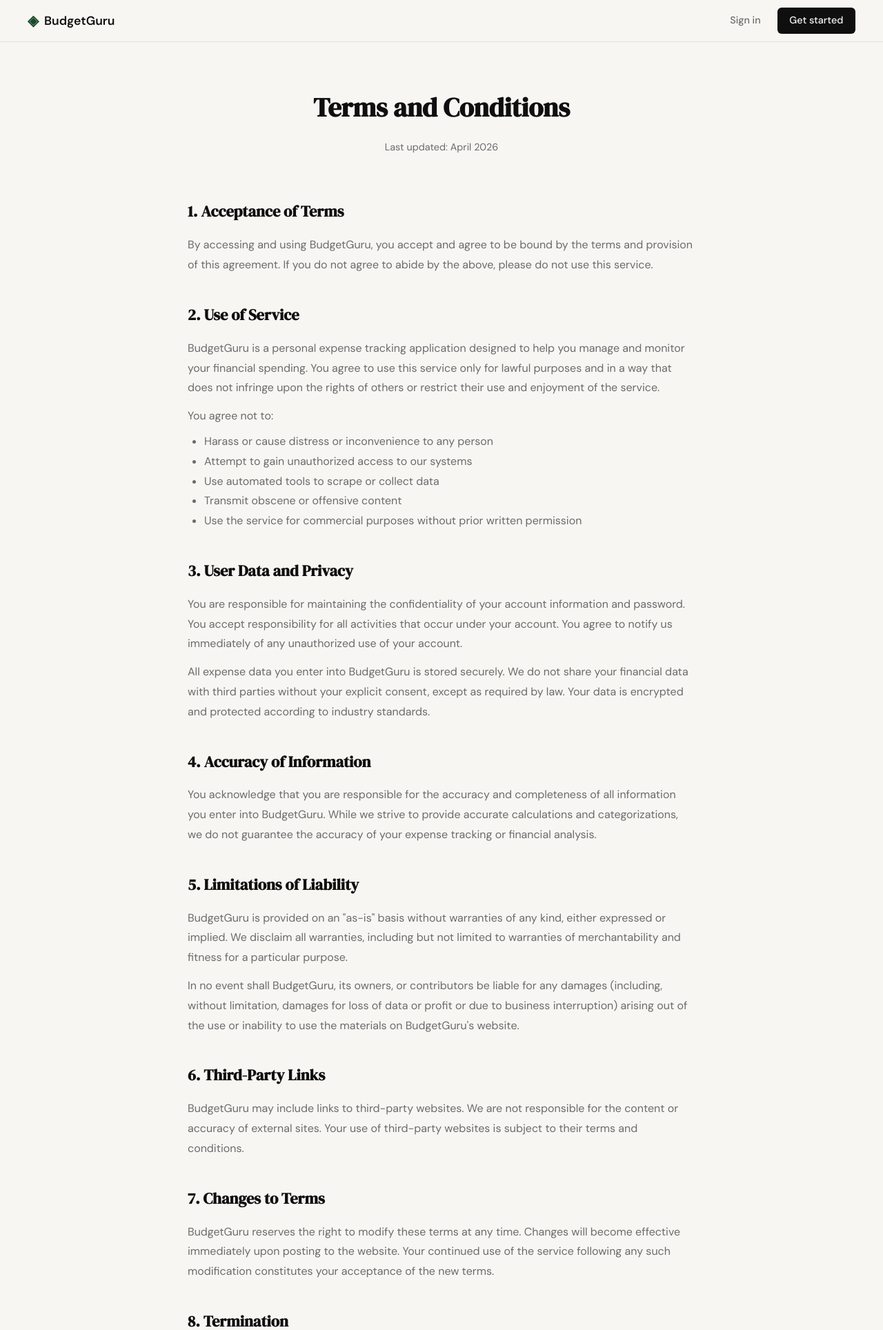
After one commit to Himmu725/BudgetGuru, a Flask app: page /terms in a window 1280 px wide. The commit adds this page. Shown: the top 1928 px of the page at 69% size. Run offline with Flask 3, Linux system fonts and the light colour scheme.

Commit message:
terms & condition

```diff
--- a/app.py
+++ b/app.py
@@ -20,6 +20,11 @@ def register():
 @app.route("/login")
 def login():
     return render_template("login.html")
+
+
+@app.route("/terms")
+def terms():
+    return render_template("terms.html")
 
 
 # ------------------------------------------------------------------ #
--- a/templates/base.html
+++ b/templates/base.html
@@ -35,7 +35,7 @@
             <span class="footer-name">BudgetGuru</span>
             <p class="footer-copy">Track every rupee. Own your finances.</p>
             <div class="footer-links">
-                <a href="#">Terms and Conditions</a>
+                <a href="{{ url_for('terms') }}">Terms and Conditions</a>
                 <br/>
                 <a href="#">Privacy Policy</a>
             </div>
--- /dev/null
+++ b/templates/terms.html
@@ -0,0 +1,122 @@
+{% extends "base.html" %}
+
+{% block title %}Terms and Conditions — BudgetGuru{% endblock %}
+
+{% block content %}
+
+<section class="cta-section" style="padding: 4rem 2rem;">
+    <div class="cta-inner">
+        <h1 class="cta-title">Terms and Conditions</h1>
+        <p class="cta-body" style="color: var(--ink-muted); font-size: 0.9rem; margin-bottom: 0;">Last updated: April 2026</p>
+    </div>
+</section>
+
+<div style="max-width: 800px; margin: 0 auto; padding: 0 2rem 5rem; color: var(--ink);">
+
+    <div style="margin-bottom: 2.5rem;">
+        <h2 style="font-family: var(--font-display); font-size: 1.4rem; color: var(--ink); margin-bottom: 1rem;">1. Acceptance of Terms</h2>
+        <p style="color: var(--ink-muted); line-height: 1.8;">
+            By accessing and using BudgetGuru, you accept and agree to be bound by the terms and provision of this agreement.
+            If you do not agree to abide by the above, please do not use this service.
+        </p>
+    </div>
+
+    <div style="margin-bottom: 2.5rem;">
+        <h2 style="font-family: var(--font-display); font-size: 1.4rem; color: var(--ink); margin-bottom: 1rem;">2. Use of Service</h2>
+        <p style="color: var(--ink-muted); line-height: 1.8;">
+            BudgetGuru is a personal expense tracking application designed to help you manage and monitor your financial spending.
+            You agree to use this service only for lawful purposes and in a way that does not infringe upon the rights of others
+            or restrict their use and enjoyment of the service.
+        </p>
+        <p style="color: var(--ink-muted); line-height: 1.8; margin-top: 0.75rem;">
+            You agree not to:
+        </p>
+        <ul style="color: var(--ink-muted); line-height: 1.8; padding-left: 1.5rem; margin-top: 0.5rem;">
+            <li>Harass or cause distress or inconvenience to any person</li>
+            <li>Attempt to gain unauthorized access to our systems</li>
+            <li>Use automated tools to scrape or collect data</li>
+            <li>Transmit obscene or offensive content</li>
+            <li>Use the service for commercial purposes without prior written permission</li>
+        </ul>
+    </div>
+
+    <div style="margin-bottom: 2.5rem;">
+        <h2 style="font-family: var(--font-display); font-size: 1.4rem; color: var(--ink); margin-bottom: 1rem;">3. User Data and Privacy</h2>
+        <p style="color: var(--ink-muted); line-height: 1.8;">
+            You are responsible for maintaining the confidentiality of your account information and password.
+            You accept responsibility for all activities that occur under your account. You agree to notify us
+            immediately of any unauthorized use of your account.
+        </p>
+        <p style="color: var(--ink-muted); line-height: 1.8; margin-top: 0.75rem;">
+            All expense data you enter into BudgetGuru is stored securely. We do not share your financial data
+            with third parties without your explicit consent, except as required by law. Your data is encrypted
+            and protected according to industry standards.
+        </p>
+    </div>
+
+    <div style="margin-bottom: 2.5rem;">
+        <h2 style="font-family: var(--font-display); font-size: 1.4rem; color: var(--ink); margin-bottom: 1rem;">4. Accuracy of Information</h2>
+        <p style="color: var(--ink-muted); line-height: 1.8;">
+            You acknowledge that you are responsible for the accuracy and completeness of all information you
+            enter into BudgetGuru. While we strive to provide accurate calculations and categorizations, we do
+            not guarantee the accuracy of your expense tracking or financial analysis.
+        </p>
+    </div>
+
+    <div style="margin-bottom: 2.5rem;">
+        <h2 style="font-family: var(--font-display); font-size: 1.4rem; color: var(--ink); margin-bottom: 1rem;">5. Limitations of Liability</h2>
+        <p style="color: var(--ink-muted); line-height: 1.8;">
+            BudgetGuru is provided on an "as-is" basis without warranties of any kind, either expressed or implied.
+            We disclaim all warranties, including but not limited to warranties of merchantability and fitness for
+            a particular purpose.
+        </p>
+        <p style="color: var(--ink-muted); line-height: 1.8; margin-top: 0.75rem;">
+            In no event shall BudgetGuru, its owners, or contributors be liable for any damages (including, without
+            limitation, damages for loss of data or profit or due to business interruption) arising out of the use
+            or inability to use the materials on BudgetGuru's website.
+        </p>
+    </div>
+
+    <div style="margin-bottom: 2.5rem;">
+        <h2 style="font-family: var(--font-display); font-size: 1.4rem; color: var(--ink); margin-bottom: 1rem;">6. Third-Party Links</h2>
+        <p style="color: var(--ink-muted); line-height: 1.8;">
+            BudgetGuru may include links to third-party websites. We are not responsible for the content or accuracy
+            of external sites. Your use of third-party websites is subject to their terms and conditions.
+        </p>
+    </div>
+
+    <div style="margin-bottom: 2.5rem;">
+        <h2 style="font-family: var(--font-display); font-size: 1.4rem; color: var(--ink); margin-bottom: 1rem;">7. Changes to Terms</h2>
+        <p style="color: var(--ink-muted); line-height: 1.8;">
+            BudgetGuru reserves the right to modify these terms at any time. Changes will become effective immediately
+            upon posting to the website. Your continued use of the service following any such modification constitutes
+            your acceptance of the new terms.
+        </p>
+    </div>
+
+    <div style="margin-bottom: 2.5rem;">
+        <h2 style="font-family: var(--font-display); font-size: 1.4rem; color: var(--ink); margin-bottom: 1rem;">8. Termination</h2>
+        <p style="color: var(--ink-muted); line-height: 1.8;">
+            BudgetGuru reserves the right to terminate or suspend your account at any time for any reason without notice.
+            Upon termination, all data associated with your account may be permanently deleted.
+        </p>
+    </div>
+
+    <div style="margin-bottom: 2.5rem;">
+        <h2 style="font-family: var(--font-display); font-size: 1.4rem; color: var(--ink); margin-bottom: 1rem;">9. Governing Law</h2>
+        <p style="color: var(--ink-muted); line-height: 1.8;">
+            These terms and conditions are governed by and construed in accordance with the laws of India, and you
+            irrevocably submit to the exclusive jurisdiction of the courts located therein.
+        </p>
+    </div>
+
+    <div style="margin-bottom: 2.5rem;">
+        <h2 style="font-family: var(--font-display); font-size: 1.4rem; color: var(--ink); margin-bottom: 1rem;">10. Contact Us</h2>
+        <p style="color: var(--ink-muted); line-height: 1.8;">
+            If you have any questions about these Terms and Conditions, please contact us at <strong>support@budgetguru.com</strong>.
+        </p>
+    </div>
+
+</div>
+
+{% endblock %}
```
